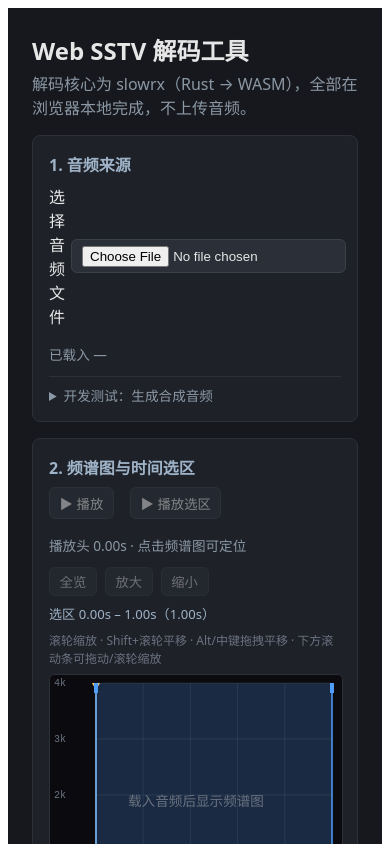
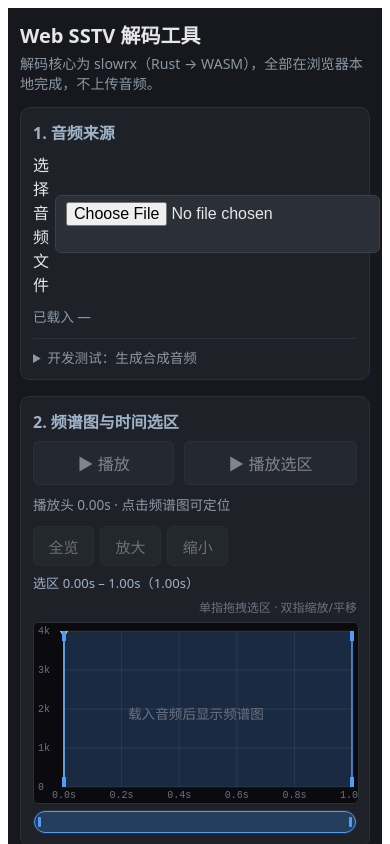
Before and after one commit to wty2019wty/Web_SSTV_by_slowrx.rs, a Vue app in the folder web/: page / in a window 390 px wide. Shown: the top 844 px of the page. Built offline with nearby package versions, Linux system fonts and the light colour scheme.

Commit message:
feat: 优化移动端适配，增加触控友好的控件尺寸与布局调整

```diff
--- a/web/index.html
+++ b/web/index.html
@@ -2,7 +2,12 @@
 <html lang="zh-CN">
   <head>
     <meta charset="UTF-8" />
-    <meta name="viewport" content="width=device-width, initial-scale=1.0" />
+    <meta
+      name="viewport"
+      content="width=device-width, initial-scale=1.0, viewport-fit=cover"
+    />
+    <meta name="theme-color" content="#16181d" />
+    <meta name="description" content="在浏览器本地运行的 SSTV 解码工具（Rust → WASM）" />
     <link rel="icon" href="data:," />
     <title>Web SSTV 解码工具</title>
   </head>
--- a/web/src/App.vue
+++ b/web/src/App.vue
@@ -447,10 +447,17 @@ onBeforeUnmount(() => {
   max-width: 1000px;
   margin: 0 auto;
   padding: 1.5rem;
+  padding-left: calc(1.5rem + env(safe-area-inset-left));
+  padding-right: calc(1.5rem + env(safe-area-inset-right));
+  padding-bottom: calc(1.5rem + env(safe-area-inset-bottom));
+  box-sizing: border-box;
   font-family: system-ui, -apple-system, 'Segoe UI', sans-serif;
   color: #e6e6e6;
   background: #16181d;
   min-height: 100vh;
+  min-height: 100dvh;
+  -webkit-text-size-adjust: 100%;
+  text-size-adjust: 100%;
 }
 h1 {
   font-size: 1.5rem;
@@ -583,4 +590,60 @@ button:disabled {
   max-height: 200px;
   overflow: auto;
 }
+
+/* --- 移动端 / 窄屏适配 ------------------------------------------------ */
+@media (max-width: 720px) {
+  .app {
+    padding: 1rem;
+    padding-left: calc(1rem + env(safe-area-inset-left));
+    padding-right: calc(1rem + env(safe-area-inset-right));
+    padding-bottom: calc(1rem + env(safe-area-inset-bottom));
+  }
+}
+
+@media (max-width: 600px) {
+  .app {
+    padding: 0.75rem;
+    padding-left: calc(0.75rem + env(safe-area-inset-left));
+    padding-right: calc(0.75rem + env(safe-area-inset-right));
+    padding-bottom: calc(0.75rem + env(safe-area-inset-bottom));
+  }
+  h1 {
+    font-size: 1.25rem;
+  }
+  .subtitle {
+    font-size: 0.88rem;
+  }
+  .panel {
+    padding: 0.75rem;
+    border-radius: 10px;
+  }
+  .row {
+    gap: 0.6rem;
+  }
+  /* 触控友好的控件尺寸；input 字号 <16px 时 iOS 聚焦会自动放大页面。 */
+  select,
+  button,
+  input[type='number'],
+  input[type='file'] {
+    min-height: 44px;
+    font-size: 16px;
+  }
+  label {
+    width: 100%;
+    justify-content: space-between;
+  }
+  .row button {
+    flex: 1 1 auto;
+  }
+  .result figcaption {
+    font-size: 0.78rem;
+  }
+  .gallery {
+    grid-template-columns: repeat(auto-fill, minmax(140px, 1fr));
+  }
+  .log {
+    max-height: 160px;
+  }
+}
 </style>
--- a/web/src/components/SpectrogramView.vue
+++ b/web/src/components/SpectrogramView.vue
@@ -23,16 +23,38 @@ const emit = defineEmits<{ seek: [time: number] }>()
 
 const selection = defineModel<TimeSelection>({ required: true })
 
-// 画布内边距（像素）。
-const LEFT = 46
-const RIGHT = 10
-const TOP = 8
-const BOTTOM = 18
-const HEIGHT = 250
-// 命中选区的边缘阈值（像素）。
+// 画布内边距（像素）。会随容器宽度自适应：窄屏收窄频率轴、降低画布高度。
+let LEFT = 46
+let RIGHT = 10
+let TOP = 8
+let BOTTOM = 18
+/** 画布高度（像素，响应式，供模板绑定）。 */
+const canvasHeight = ref(250)
+// 命中选区的边缘阈值（像素）：鼠标精确、手指需要更大容差。
 const EDGE_PX = 6
+const TOUCH_EDGE_PX = 16
 // 选区最小跨度（秒）。
 const MIN_SPAN = 0.1
+
+/** 依据容器宽度选择画布布局，避免窄屏下坐标轴挤压绘图区。 */
+function applyLayout(width: number): void {
+  if (width < 480) {
+    LEFT = 30
+    RIGHT = 6
+    BOTTOM = 16
+    canvasHeight.value = 180
+  } else if (width < 720) {
+    LEFT = 38
+    RIGHT = 8
+    BOTTOM = 17
+    canvasHeight.value = 210
+  } else {
+    LEFT = 46
+    RIGHT = 10
+    BOTTOM = 18
+    canvasHeight.value = 250
+  }
+}
 
 const root = ref<HTMLDivElement | null>(null)
 const baseCanvas = ref<HTMLCanvasElement | null>(null)
@@ -308,16 +330,74 @@ type Drag =
 let drag: Drag | null = null
 let previousSelection: TimeSelection = { start: 0, end: 1 }
 
+// 当前按下的指针（用于识别双指手势）。以 clientX/Y 记录，便于计算中点与间距。
+const activePointers = new Map<number, { x: number; y: number }>()
+// 双指手势：以手势开始时双指中点对应的时刻为锚点做缩放/平移。
+interface PinchGesture {
+  anchorTime: number
+  startSpan: number
+  startDist: number
+}
+let pinch: PinchGesture | null = null
+
+function localXFromClient(clientX: number): number {
+  const rect = root.value!.getBoundingClientRect()
+  return clientX - rect.left
+}
+
 function localX(e: { clientX: number }): number {
-  const rect = root.value!.getBoundingClientRect()
-  return e.clientX - rect.left
+  return localXFromClient(e.clientX)
+}
+
+/** 命中阈值：手指比鼠标需要更大的容差。 */
+function edgeThreshold(pointerType: string): number {
+  return pointerType === 'touch' ? TOUCH_EDGE_PX : EDGE_PX
+}
+
+function pointerDistance(a: { x: number; y: number }, b: { x: number; y: number }): number {
+  return Math.hypot(a.x - b.x, a.y - b.y)
+}
+
+/** 开始双指手势：取消进行中的单指拖拽，记录锚点与初始间距。 */
+function beginPinch(): void {
+  const pts = [...activePointers.values()]
+  if (pts.length < 2) return
+  if (drag?.mode === 'create') selection.value = previousSelection
+  drag = null
+  const midX = (pts[0].x + pts[1].x) / 2
+  pinch = {
+    anchorTime: clamp(pxToTime(localXFromClient(midX)), 0, totalDuration.value),
+    startSpan: view.value.t1 - view.value.t0,
+    startDist: Math.max(1, pointerDistance(pts[0], pts[1])),
+  }
+}
+
+/** 双指捏合缩放 + 双指拖动平移：锚点时刻始终跟随双指中点。 */
+function updatePinch(): void {
+  if (!pinch || activePointers.size < 2) return
+  const pts = [...activePointers.values()]
+  const dist = Math.max(1, pointerDistance(pts[0], pts[1]))
+  const midX = localXFromClient((pts[0].x + pts[1].x) / 2)
+  const duration = totalDuration.value
+  // 手指张开（距离变大）→ 放大 → 视口跨度变小。
+  const span = clamp(pinch.startSpan * (pinch.startDist / dist), duration / 500, duration)
+  const t0 = pinch.anchorTime - ((midX - LEFT) / plotWidth()) * span
+  setView(t0, t0 + span)
 }
 
 function onPointerDown(e: PointerEvent): void {
   if (!props.spectrogram || !root.value) return
+  root.value.setPointerCapture(e.pointerId)
+  activePointers.set(e.pointerId, { x: e.clientX, y: e.clientY })
+
+  // 第二根手指落下：切换到双指手势（缩放 / 平移），不再创建选区。
+  if (activePointers.size >= 2) {
+    beginPinch()
+    return
+  }
+
   const x = localX(e)
   if (x < LEFT || x > baseCanvas.value!.width - RIGHT) return
-  root.value.setPointerCapture(e.pointerId)
   previousSelection = { ...selection.value }
 
   if (e.altKey || e.button === 1) {
@@ -333,11 +413,12 @@ function onPointerDown(e: PointerEvent): void {
     return
   }
 
+  const edge = edgeThreshold(e.pointerType)
   const sx = timeToPx(selection.value.start)
   const ex = timeToPx(selection.value.end)
-  if (Math.abs(x - sx) <= EDGE_PX) {
+  if (Math.abs(x - sx) <= edge) {
     drag = { mode: 'resize-start' }
-  } else if (Math.abs(x - ex) <= EDGE_PX) {
+  } else if (Math.abs(x - ex) <= edge) {
     drag = { mode: 'resize-end' }
   } else if (x > sx && x < ex) {
     drag = { mode: 'move', grab: t - selection.value.start }
@@ -349,10 +430,19 @@ function onPointerDown(e: PointerEvent): void {
 
 function onPointerMove(e: PointerEvent): void {
   if (!root.value || !baseCanvas.value) return
+  if (activePointers.has(e.pointerId)) {
+    activePointers.set(e.pointerId, { x: e.clientX, y: e.clientY })
+  }
+  // 双指手势优先。
+  if (activePointers.size >= 2) {
+    if (!pinch) beginPinch()
+    updatePinch()
+    return
+  }
   const x = localX(e)
   hoverX.value = x
   if (!drag) {
-    updateCursor(x)
+    updateCursor(x, e.pointerType)
     return
   }
   const duration = totalDuration.value
@@ -386,6 +476,18 @@ function onPointerMove(e: PointerEvent): void {
 }
 
 function onPointerUp(e: PointerEvent): void {
+  const wasPinching = pinch !== null
+  activePointers.delete(e.pointerId)
+  if (activePointers.size >= 2) return
+  if (wasPinching) {
+    // 双指手势结束：清除手势状态，等待剩余手指抬起，避免误触发单指拖拽。
+    pinch = null
+    drag = null
+    if (root.value?.hasPointerCapture(e.pointerId)) {
+      root.value.releasePointerCapture(e.pointerId)
+    }
+    return
+  }
   if (root.value?.hasPointerCapture(e.pointerId)) {
     root.value.releasePointerCapture(e.pointerId)
   }
@@ -409,16 +511,17 @@ function onPointerUp(e: PointerEvent): void {
   drag = null
 }
 
-function updateCursor(x: number): void {
+function updateCursor(x: number, pointerType = 'mouse'): void {
   const el = root.value
   if (!el) return
   if (props.interaction === 'playhead') {
     el.style.cursor = 'crosshair'
     return
   }
+  const edge = edgeThreshold(pointerType)
   const sx = timeToPx(selection.value.start)
   const ex = timeToPx(selection.value.end)
-  if (Math.abs(x - sx) <= EDGE_PX || Math.abs(x - ex) <= EDGE_PX) {
+  if (Math.abs(x - sx) <= edge || Math.abs(x - ex) <= edge) {
     el.style.cursor = 'ew-resize'
   } else if (x > sx && x < ex) {
     el.style.cursor = 'grab'
@@ -495,7 +598,8 @@ function onScrollPointerDown(e: PointerEvent): void {
   const fraction = scrollFraction(e.clientX)
   const left = view.value.t0 / duration
   const right = view.value.t1 / duration
-  const edge = 0.012
+  // 手指拖两端缩放需要更大的命中比例。
+  const edge = e.pointerType === 'touch' ? 0.03 : 0.012
   if (Math.abs(fraction - left) <= edge) {
     scrollDrag = 'left'
   } else if (Math.abs(fraction - right) <= edge) {
@@ -547,9 +651,10 @@ function resize(): void {
   const overlay = overlayCanvas.value
   if (!el || !base || !overlay) return
   const width = Math.max(240, Math.floor(el.clientWidth))
+  applyLayout(width)
   for (const canvas of [base, overlay]) {
     canvas.width = width
-    canvas.height = HEIGHT
+    canvas.height = canvasHeight.value
   }
   redrawAll()
 }
@@ -599,11 +704,15 @@ watch(
       <button type="button" :disabled="!spectrogram" @click="zoomBy(1 / 1.5)">放大</button>
       <button type="button" :disabled="!spectrogram" @click="zoomBy(1.5)">缩小</button>
       <span class="selection">{{ interaction === 'playhead' ? '' : '选区' }} {{ selectionText }}</span>
-      <span class="hint">滚轮缩放 · Shift+滚轮平移 · Alt/中键拖拽平移 · 下方滚动条可拖动/滚轮缩放</span>
+      <span class="hint hint-desktop">滚轮缩放 · Shift+滚轮平移 · Alt/中键拖拽平移 · 下方滚动条可拖动/滚轮缩放</span>
+      <span class="hint hint-touch">
+        {{ interaction === 'playhead' ? '单指拖动定位锚点 · 双指缩放/平移' : '单指拖拽选区 · 双指缩放/平移' }}
+      </span>
     </div>
     <div
       ref="root"
       class="canvas-wrap"
+      :style="{ height: canvasHeight + 'px' }"
       @pointerdown="onPointerDown"
       @pointermove="onPointerMove"
       @pointerup="onPointerUp"
@@ -661,6 +770,9 @@ watch(
   color: #6b7280;
   font-size: 0.75rem;
   margin-left: auto;
+}
+.hint-touch {
+  display: none;
 }
 .canvas-wrap {
   position: relative;
@@ -729,4 +841,36 @@ watch(
 .viewport::after {
   right: 3px;
 }
+
+/* --- 触控 / 移动端适配 ------------------------------------------------ */
+@media (hover: none), (pointer: coarse), (max-width: 600px) {
+  .hint-desktop {
+    display: none;
+  }
+  .hint-touch {
+    display: inline;
+  }
+  .toolbar {
+    gap: 0.4rem;
+  }
+  .toolbar button {
+    min-height: 40px;
+    padding: 0.45rem 0.9rem;
+    font-size: 15px;
+  }
+  /* 加高滚动条，方便手指拖动与拖两端缩放。 */
+  .scrollbar {
+    height: 22px;
+    border-radius: 11px;
+  }
+  .viewport {
+    border-radius: 11px;
+  }
+  .viewport::before,
+  .viewport::after {
+    top: 5px;
+    bottom: 5px;
+    width: 3px;
+  }
+}
 </style>
```
